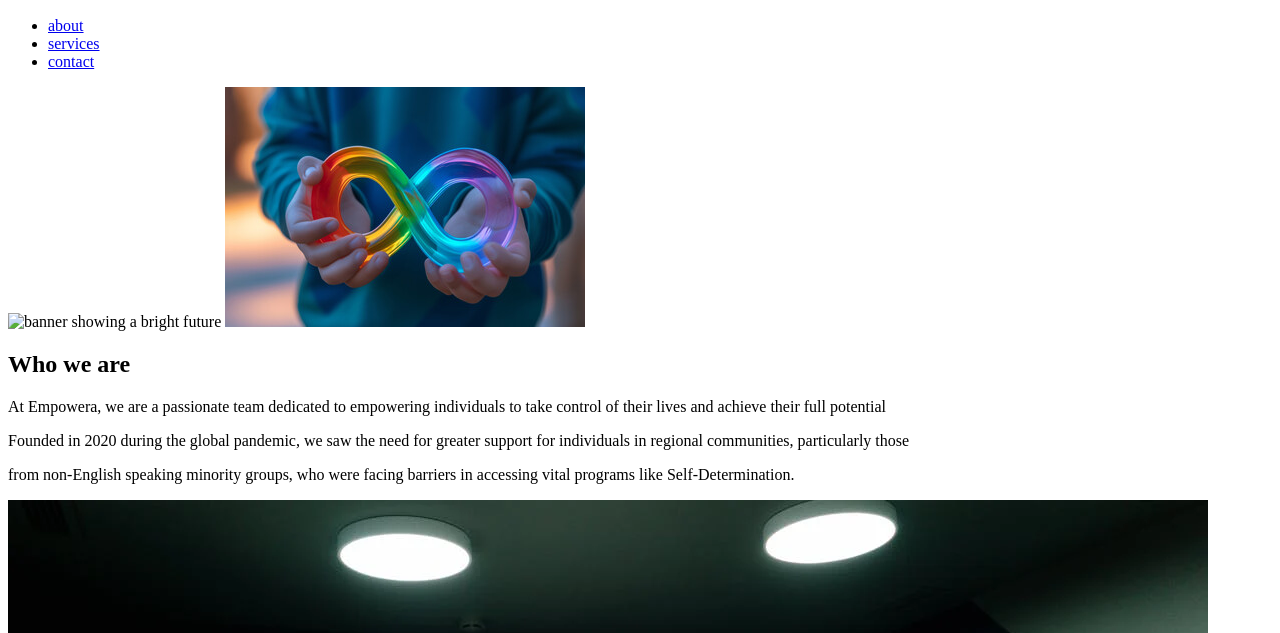
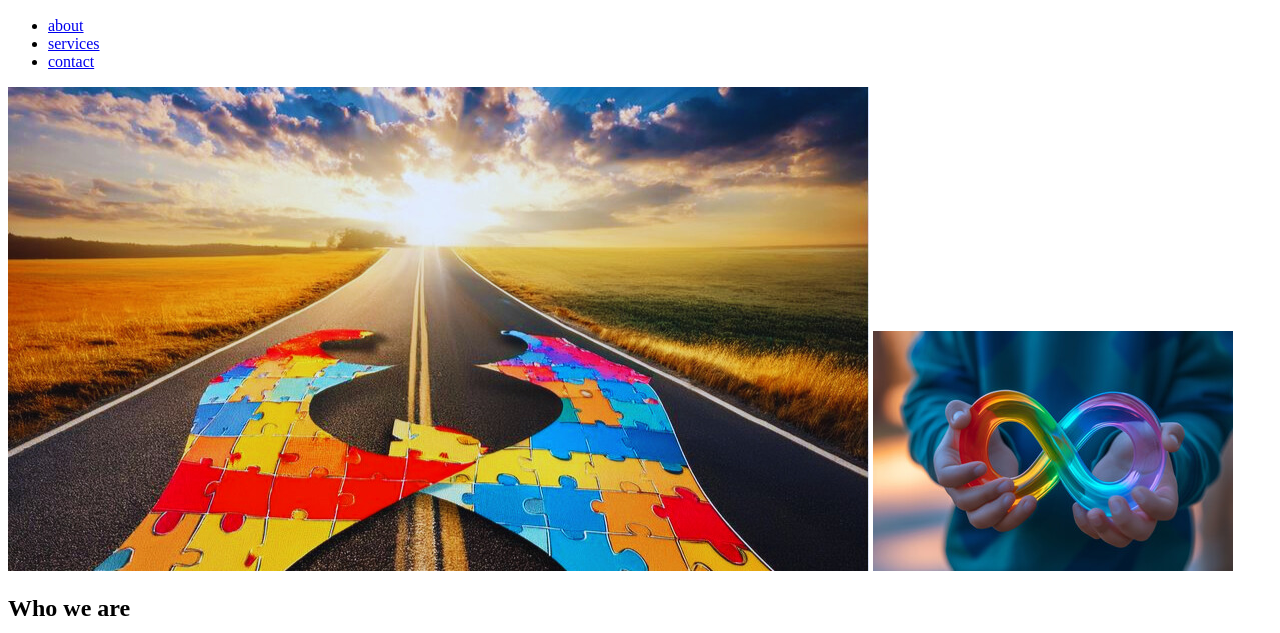
Before and after one commit to brandenlee99/midterm, a plain HTML site: page empowara.html in a window 1280 px wide. Shown: the part 110-743 px from the top of the page. Drawn offline with Linux system fonts and the light colour scheme.

Commit message:
Update empowara.html

```diff
--- a/empowara.html
+++ b/empowara.html
@@ -22,7 +22,7 @@
     </nav>
     <main>
 <div class="image-with-text">
-    <img src="images/banner-1.jpg" alt="banner showing a bright future">
+    <img src="images/banner-1.png" alt="banner showing a bright future">
     <img src="images/Infinity.jpg" alt="hands holding an infinity sign in rainbow colors">
     <h2>Who we are</h2>
     <p> At Empowera, we are a passionate team dedicated to empowering individuals to take control of their lives and achieve their full potential</p>
```
